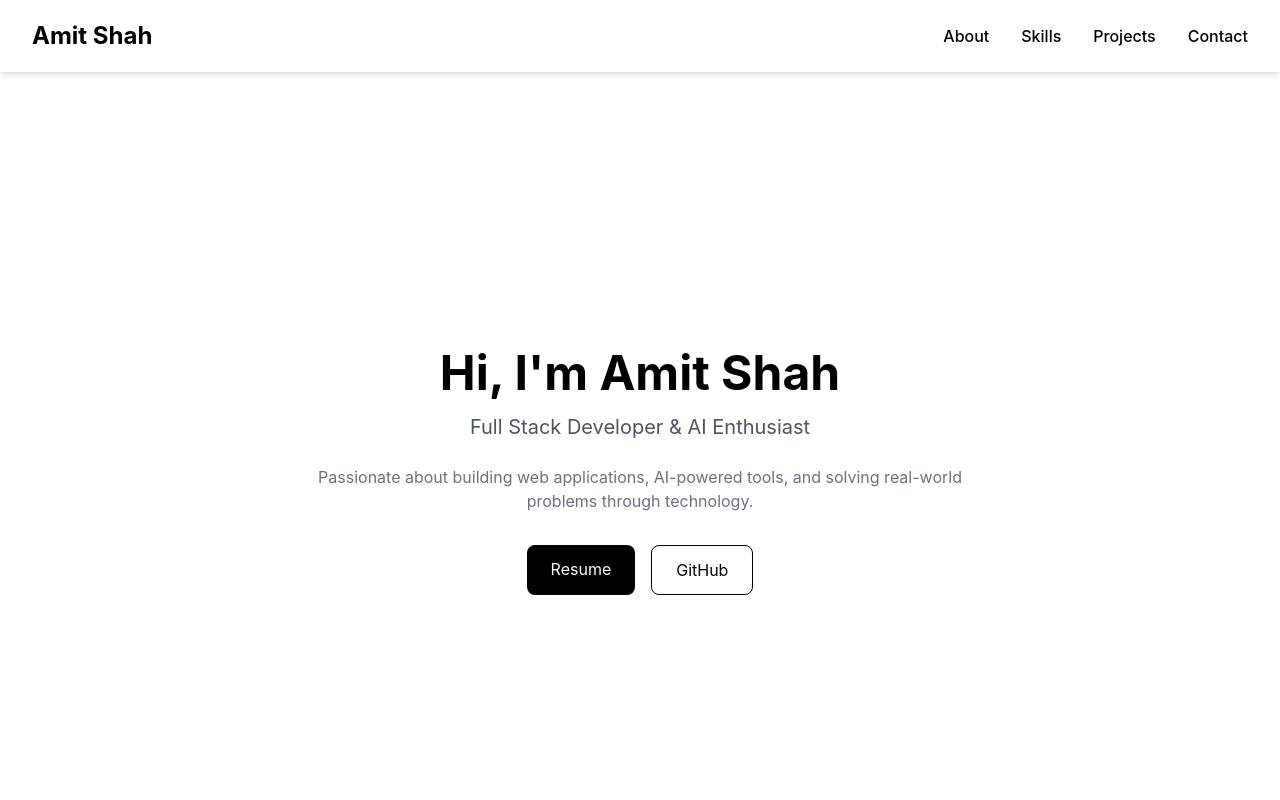
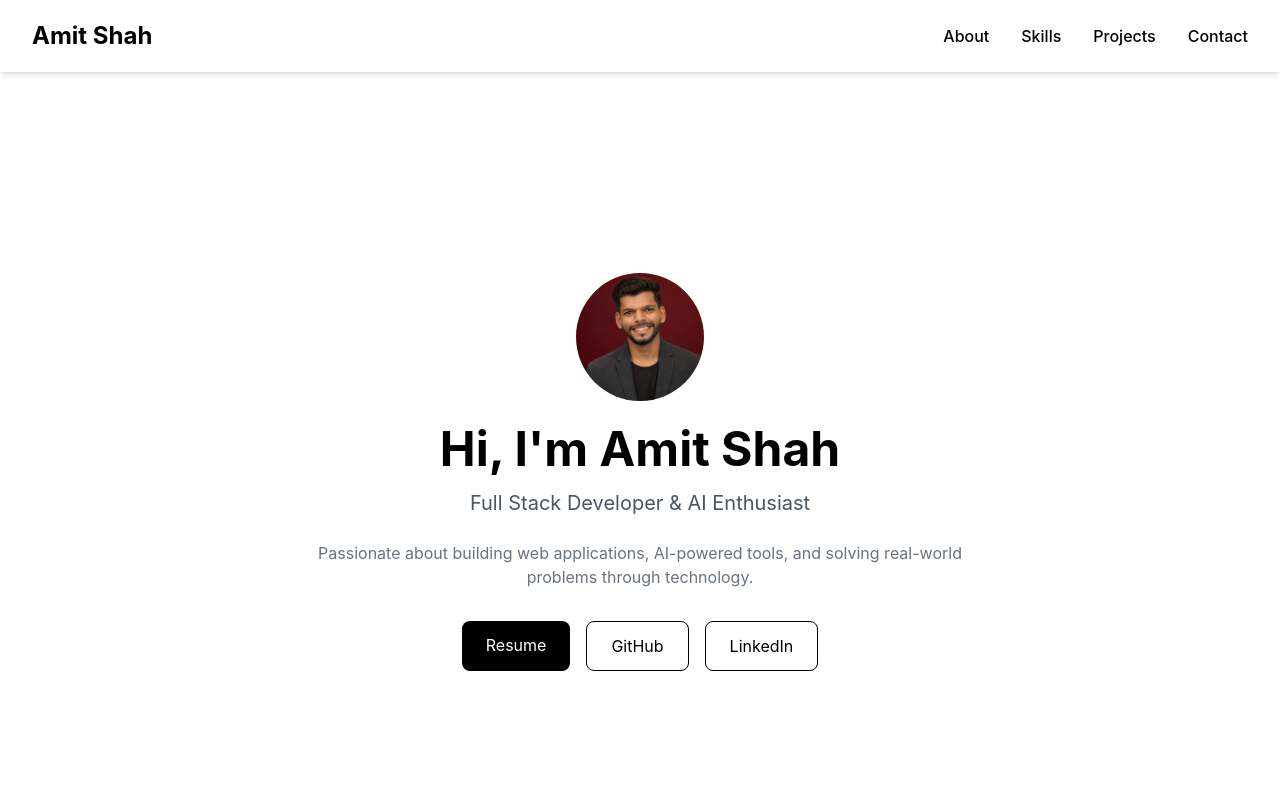
Before and after one commit to amitshahworks/portfolio-website, a React (Vite) app: page / in a window 1280 px wide. Shown: the top 800 px of the page. Built offline with nearby package versions, Linux system fonts and the light colour scheme.

Commit message:
Day 2: Enhanced project cards with hover effects

```diff
--- a/src/components/Hero.jsx
+++ b/src/components/Hero.jsx
@@ -1,6 +1,13 @@
+import profile from "../assets/profile.jpg";
+
 function Hero() {
   return (
     <section className="min-h-screen flex flex-col justify-center items-center text-center px-6">
+      <img
+        src={profile}
+        alt="Amit Shah"
+        className="w-32 h-32 rounded-full object-cover mb-6"
+      />
       <h2 className="text-5xl font-bold mb-4">
         Hi, I'm Amit Shah
       </h2>
@@ -15,9 +22,10 @@ function Hero() {
         through technology.
       </p>
 
-      <div className="flex gap-4">
+      <div className="flex gap-4 flex-wrap justify-center">
   <a
-          href="#"
+    href="/resume.pdf"
+    download
     className="bg-black text-white px-6 py-3 rounded-lg"
   >
     Resume
@@ -26,9 +34,19 @@ function Hero() {
   <a
     href="https://github.com/amitshahworks"
     target="_blank"
+    rel="noopener noreferrer"
     className="border px-6 py-3 rounded-lg"
   >
     GitHub
+  </a>
+
+  <a
+    href="https://linkedin.com/in/amitshahstack"
+    target="_blank"
+    rel="noopener noreferrer"
+    className="border px-6 py-3 rounded-lg"
+  >
+    LinkedIn
   </a>
 </div>
     </section>
--- a/src/components/Projects.jsx
+++ b/src/components/Projects.jsx
@@ -39,7 +39,16 @@ function Projects() {
         {projects.map((project) => (
           <div
             key={project.title}
-            className="border rounded-xl p-6 shadow-md hover:shadow-xl transition"
+            className="
+                border
+                rounded-xl
+                p-6
+                shadow-md
+                hover:shadow-2xl
+                hover:-translate-y-2
+                transition
+                duration-300
+                "
           >
             <h3 className="text-2xl font-semibold mb-3">
               {project.title}
@@ -54,13 +63,19 @@ function Projects() {
             </p>
 
             <div className="flex gap-4">
-              <button className="bg-black text-white px-4 py-2 rounded-lg">
+            <a
+                href="#"
+                className="bg-black text-white px-4 py-2 rounded-lg"
+            >
                 GitHub
-              </button>
+            </a>
 
-              <button className="border px-4 py-2 rounded-lg">
+            <a
+                href="#"
+                className="border px-4 py-2 rounded-lg"
+            >
                 Live Demo
-              </button>
+            </a>
             </div>
           </div>
         ))}
```
Also changed, not shown: src/assets/profile.jpg (added). Lines whose indentation alone changed are shown as unchanged.
